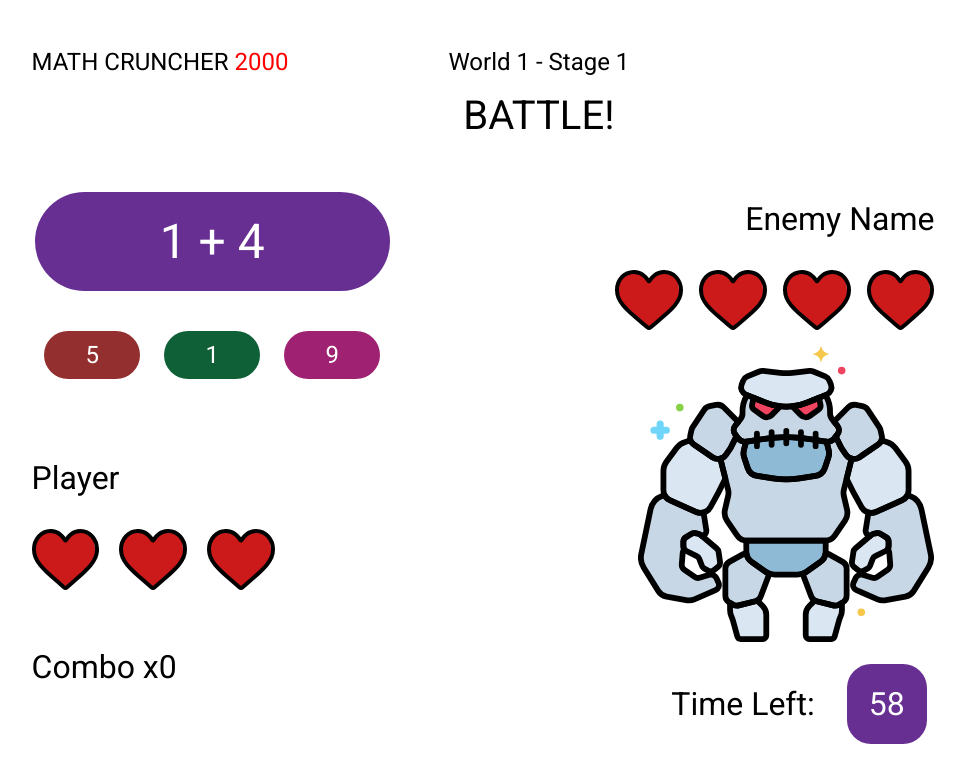
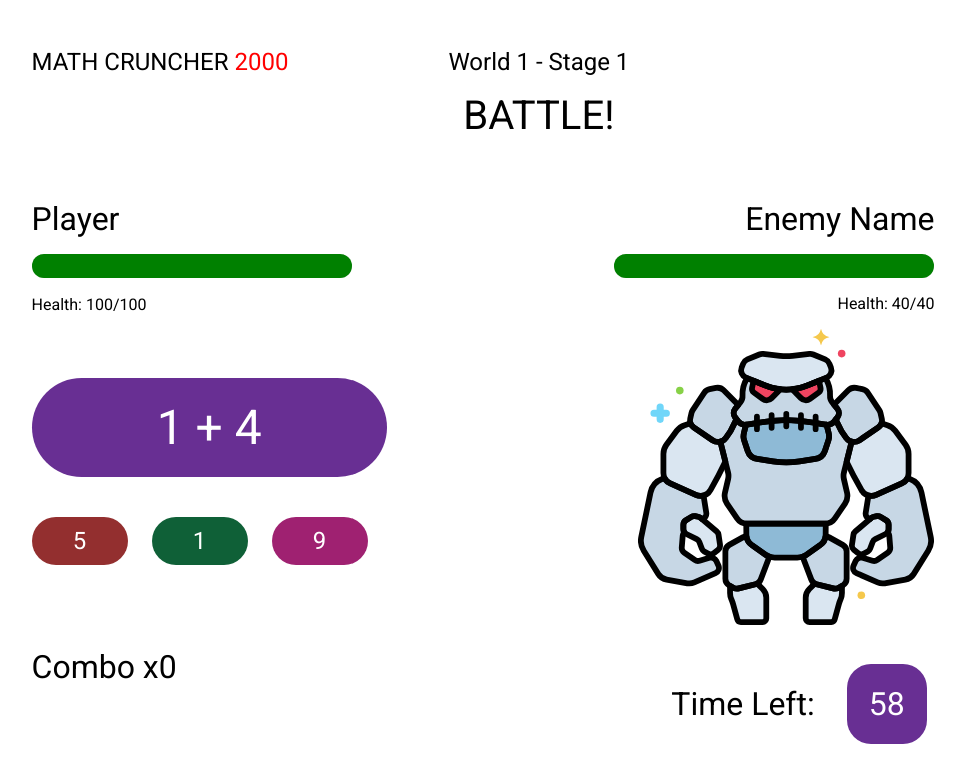
Before and after one commit to mattabernethy/comp580-project, a plain HTML site: page index.html in a window 1280 px wide. Both pictures are taken after a click on the element "Easy". Shown: the whole page, without its empty margins (157-1122 px from the left). Drawn offline with nearby package versions, Linux system fonts and the light colour scheme.

Commit message:
Health Bars complete
Added health bars that dynamically change when you get an answer wrong or right. Additionally, I did some reorganizing of the combat screen.

```diff
--- a/index.html
+++ b/index.html
@@ -49,7 +49,13 @@
                 </div>
             </div>
 
-            <div id="playerWrapper">
+            <div class="healthWrapper" id="pWrapper">
+                <div class="healthWrapper" id="pHealthWrapper">
+                    <p class="healthName" id="pName">Your Name</p>
+                        <progress class="healthBar" id="pHealthBar" value="100" max="100"></progress>
+                        <div class="healthCounter" id="pHealthCounter">Health: 100/100</div>
+                </div>
+
                 <div id="mathWrapper">
                     <div id="question">
                         <p>(6 + 8) * 3</p>
@@ -66,34 +72,19 @@
                         </div>
                     </div>
                 </div>
-
-                <div class="healthWrapper" id="playerHealth">
-                    <p class="healthName" id="playerName">Your Name</p>
-                    <div class="hearts" id="playerHearts">
-                        <img src="assets/fullHeart.svg" class="pHeart">
-                        <img src="assets/fullHeart.svg" class="pHeart">
-                        <img src="assets/fullHeart.svg" class="pHeart">
-                    </div>
-                </div>
             </div>
 
-            <div id="enemyWrapper">
-                <div class="healthWrapper" id="enemyHealth">
-                    <p class="healthName">Enemy Name</p>
-                    <div class="hearts" id="enemyHearts">
-                        <img src="assets/fullHeart.svg" class="eHart">
-                        <img src="assets/fullHeart.svg" class="eHeart">
-                        <img src="assets/fullHeart.svg" class="eHeart">
-                        <img src="assets/fullHeart.svg" class="eHeart">
-                    </div>
+            <div class = "healthWrapper" id="eWrapper">
+                <div class="healthWrapper" id="eHealthWrapper">
+                    <p class="healthName" id="eName">Enemy Name</p>
+                        <progress class="healthBar" id="eHealthBar" value="40" max="40"></progress>
+                        <div class="healthCounter" id="eHealthCounter">Health: 40/40</div>
                 </div>
 
                 <div id="imageWrapper">
                     <img src="assets/golem.svg" id="enemyPic">
                 </div>
             </div>
-
-
 
             <div id = "comboWrapper">
                 <span id="comboNumber">Combo x4!</span>
--- a/script.js
+++ b/script.js
@@ -4,9 +4,9 @@ $(document).ready(function () {
     let world = "addition";   // The theme for each world
     let streak = 0;
     let correctAns;
-    let playerHealth = 3;
-    let monsterHealth = 4;
-    let playerAttack = 1;
+    let playerHealth = $("#pHealthBar").val();
+    let monsterHealth = $("#eHealthBar").val();;
+     let playerAttack = 10;
     let playerName = "Player";
     let frontPage = $("#frontPageWrapper").html();
     let battlePage = $("#battlePageWrapper").html();
@@ -18,21 +18,30 @@ $(document).ready(function () {
         streak += 1;
 
         if (streak >= 4) {
-            playerAttack = 2;
+            playerAttack = 20;
         } else {
-            playerAttack = 1;
+            playerAttack = 10;
         }
 
         monsterHealth -= playerAttack;
+        $("#eHealthBar").val(monsterHealth);
+        $("#eHealthCounter").html("Health: " + monsterHealth + "/40")
+
         console.log("Monster takes damage!");
         console.log("Monster health remaining: " + monsterHealth);
     };
 
     function playerTakesDamage() {
         streak = 0;
-        playerHealth -= 1;
-        console.log("You take damage.");
-        console.log("Your health remaining: " + playerHealth);
+        playerHealth -= 10;
+
+        if(playerHealth === 0){
+            endGame();
+        }
+
+        $("#pHealthBar").val(playerHealth);
+        $("#pHealthCounter").html("Health: " + playerHealth + "/100")
+        console.log("You take damage. Your health is now " + playerHealth);
     };
 
     function generateQuestion() {
@@ -214,7 +223,7 @@ $(document).ready(function () {
 
         $(".chosenAnswer").removeClass("chosenAnswer");
 
-        const isCorrect = (yourAns === correctAns);
+        const isCorrect = (yourAns == correctAns);
         // If correct, monster takes damage. If incorrect, you take damage.
         if (isCorrect) {
             monsterTakesDamage();
@@ -222,7 +231,6 @@ $(document).ready(function () {
             playerTakesDamage();
         }
     };
-
 
 
     // Transitions to battle page upon clicking a difficulty on main menu
@@ -240,45 +248,6 @@ $(document).ready(function () {
             $("#battlePageOuterWrapper").fadeIn("slow");
 
         });
-
-
-
-
-
-
-
-
-
-        // Turn frontPageWrapper from index.html into battlePageWrapper from battle.html
-        // $.ajax({
-        //     url: "battle.html",
-        //     success: function (data) {
-        //
-        //         playerName = $("#nameInput").val();
-        //
-        //         $("#frontPageWrapper").fadeOut(250, function () {
-        //             // Get only the html underneath #battlePageWrapper
-        //             const newPage = $(data).filter("#battlePageWrapper").html();
-        //
-        //             // Set HTML of #frontPageWrapper to HTML underneath #battlePageWrapper
-        //             $("#frontPageWrapper").html(newPage);
-        //
-        //             // Change id of frontPageWraper to battlePageWrapper
-        //             $("#frontPageWrapper").attr("id", "battlePageWrapper");
-        //
-        //             // Generate first question and its answer choices
-        //             updateStreak();
-        //             generateQuestion();
-        //             generateQuestionTimer();
-        //
-        //             $("#battlePageWrapper").fadeIn(250);
-        //
-        //             setName();
-        //         });
-        //     }
-        // });
-
-
     });
 
     // Sets Player name to be what it was entered as on Home Page
@@ -288,7 +257,7 @@ $(document).ready(function () {
         }
         console.log("Player Name set to " + playerName);
 
-        $("#playerName").html(playerName);
+        $("#pName").html(playerName);
 
     }
 
@@ -377,8 +346,9 @@ $(document).ready(function () {
            $("#frontPageOuterWrapper").fadeIn(500);
        });
 
+    }
 
-    }
+    // End Game and create
 
 
 
--- a/style.css
+++ b/style.css
@@ -1,3 +1,10 @@
+
+/*Common Classes*/
+
+.f1{
+    font-family: 'Roboto', serif;
+}
+
 
 /*Front Page CSS*/
 #frontPageWrapper{
@@ -19,7 +26,6 @@
     display: flex;
     flex-direction: column;
     align-items: center;
-
 }
 
 #nameInputWrapper{
@@ -41,8 +47,6 @@
 #nameInput:focus{
     outline: none;
 }
-
-
 
 .difficultyButton{
     background: black;
@@ -81,9 +85,7 @@
     font-size: 1vh;
 }
 
-.f1{
-    font-family: 'Roboto', serif;
-}
+
 
 
 /*Battle Page CSS*/
@@ -128,17 +130,66 @@
     font-size: 5vh;
 }
 
-#playerWrapper{
+#pWrapper{
     grid-column: 3/7;
     grid-row:2/3;
-    margin-top: 3vh;
+
+}
+
+.healthName{
+    font-size: 4vh;
+    margin-bottom: 2vh;
+}
+
+.healthBar{
+    height: 3vh;
+    width: 40vh;
+    border-style: none;
+    border-radius: 1vh;
+}
+
+.healthBar::-webkit-progress-bar {
+    border-radius: 1.5vh;
+    background-color: lightgray;
+}
+.healthBar::-webkit-progress-value {
+    border-radius: 1.5vh;
+}
+.healthBar::-moz-progress-bar {
+    /* style rules */
+}
+
+.healthCounter{
+    margin-top: 2vh;
+    font-size: 2vh;
+}
+
+#eWrapper{
+    grid-column: 9/13;
+    grid-row: 2/3;
+}
+
+#eHealthWrapper{
+    display: flex;
+    flex-direction: column;
+    align-items: flex-end;
+}
+
+#imageWrapper{
+    display: flex;
+    justify-content: flex-end;
+}
+
+#enemyPic{
+    margin-top: 2vh;
+    width: 37vh;
+    height: auto;
 }
 
 #mathWrapper{
     display: flex;
     flex-direction: column;
-    align-items: center;
-    justify-content: center;
+    margin-top: 8vh;
 }
 
 #question{
@@ -165,7 +216,6 @@
     align-items: center;
     font-size: 3vh;
     color: white;
-
 }
 
 .answerButton{
@@ -199,52 +249,6 @@
 
 #answerThree{
     background-color: #9F2171;
-}
-
-#playerHealth{
-    margin-top: 10vh;
-}
-
-.healthName{
-    font-size: 4vh;
-}
-
-.pHeart{
-    margin-right: 2vh;
-}
-
-#enemyWrapper{
-    grid-column: 9/13;
-    grid-row: 2/3;
-}
-
-#enemyHealth{
-    display: flex;
-    flex-direction: column;
-}
-
-#enemyHealth > p{
-    text-align: right;
-}
-
-#enemyHearts{
-    display: flex;
-    justify-content: flex-end;
-}
-
-.eHeart{
-    margin-left: 2vh;
-}
-
-#imageWrapper{
-    display: flex;
-    justify-content: flex-end;
-}
-
-#enemyPic{
-    margin-top: 2vh;
-    width: 37vh;
-    height: auto;
 }
 
 #comboWrapper{
```
